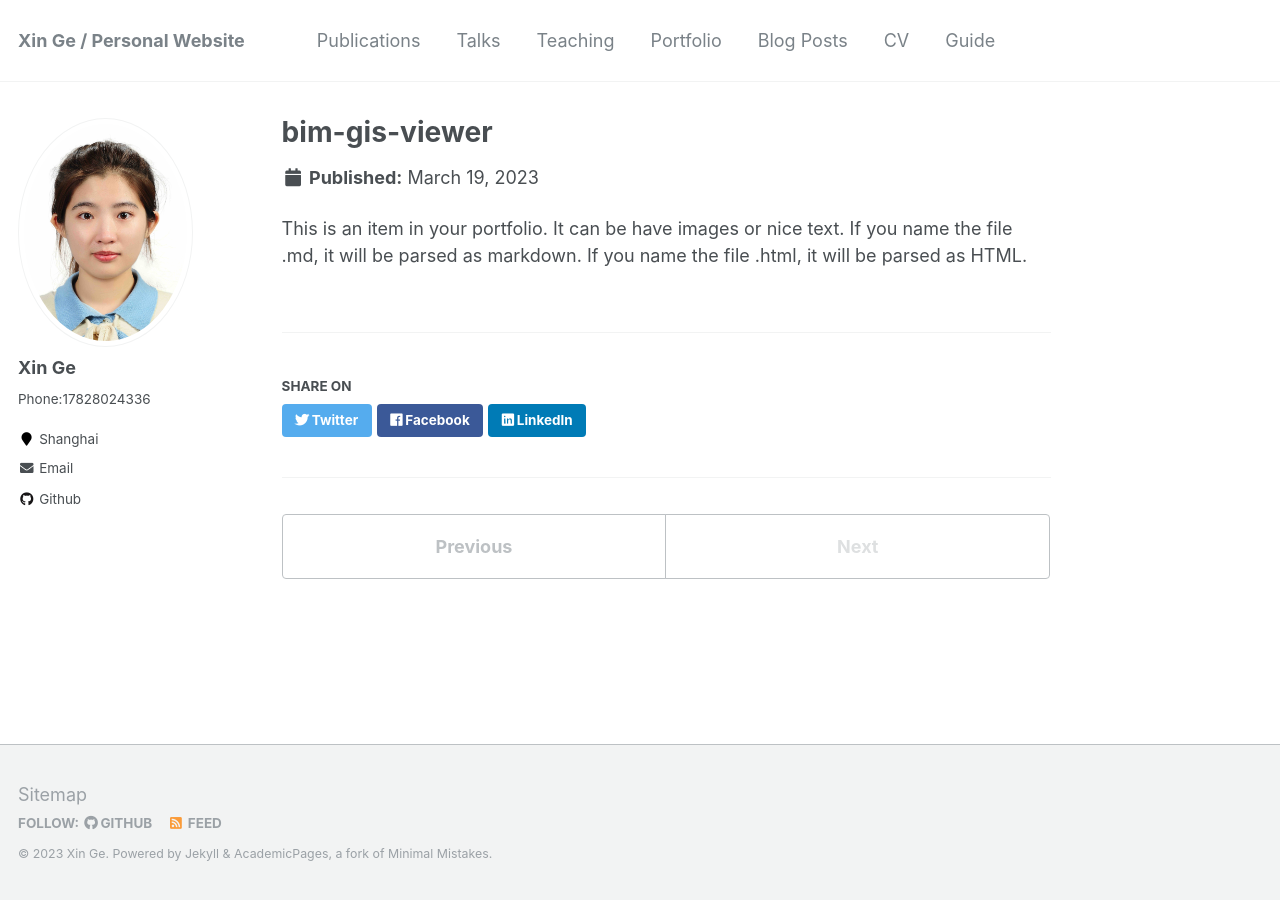
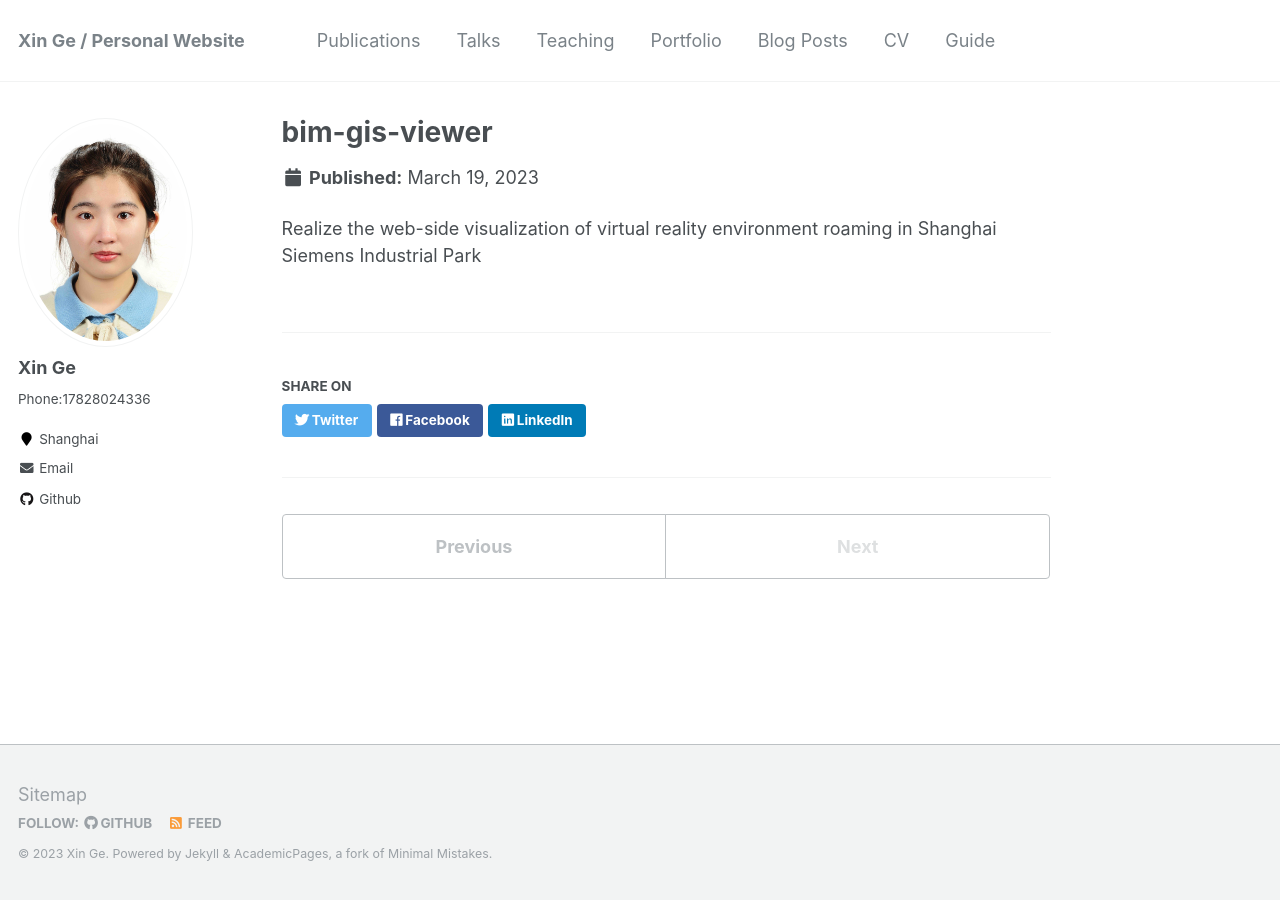
Before and after one commit to Esther0630/Esther0630.github.io, a Jekyll site: the page built from _portfolio/portfolio-2.html, in a window 1280 px wide. Built offline with Jekyll 4.4.1, drawn with Linux system fonts in a browser that asks for light colours.

Commit message:
Update portfolio-2.html

```diff
--- a/_portfolio/portfolio-2.html
+++ b/_portfolio/portfolio-2.html
@@ -4,4 +4,4 @@ excerpt: "Web visualization based on three.js <br/><img src='/images/bim-ifc 3.p
 collection: portfolio
 ---
 
-This is an item in your portfolio. It can be have images or nice text. If you name the file .md, it will be parsed as markdown. If you name the file .html, it will be parsed as HTML.
+Realize the web-side visualization of virtual reality environment roaming in Shanghai Siemens Industrial Park
```
